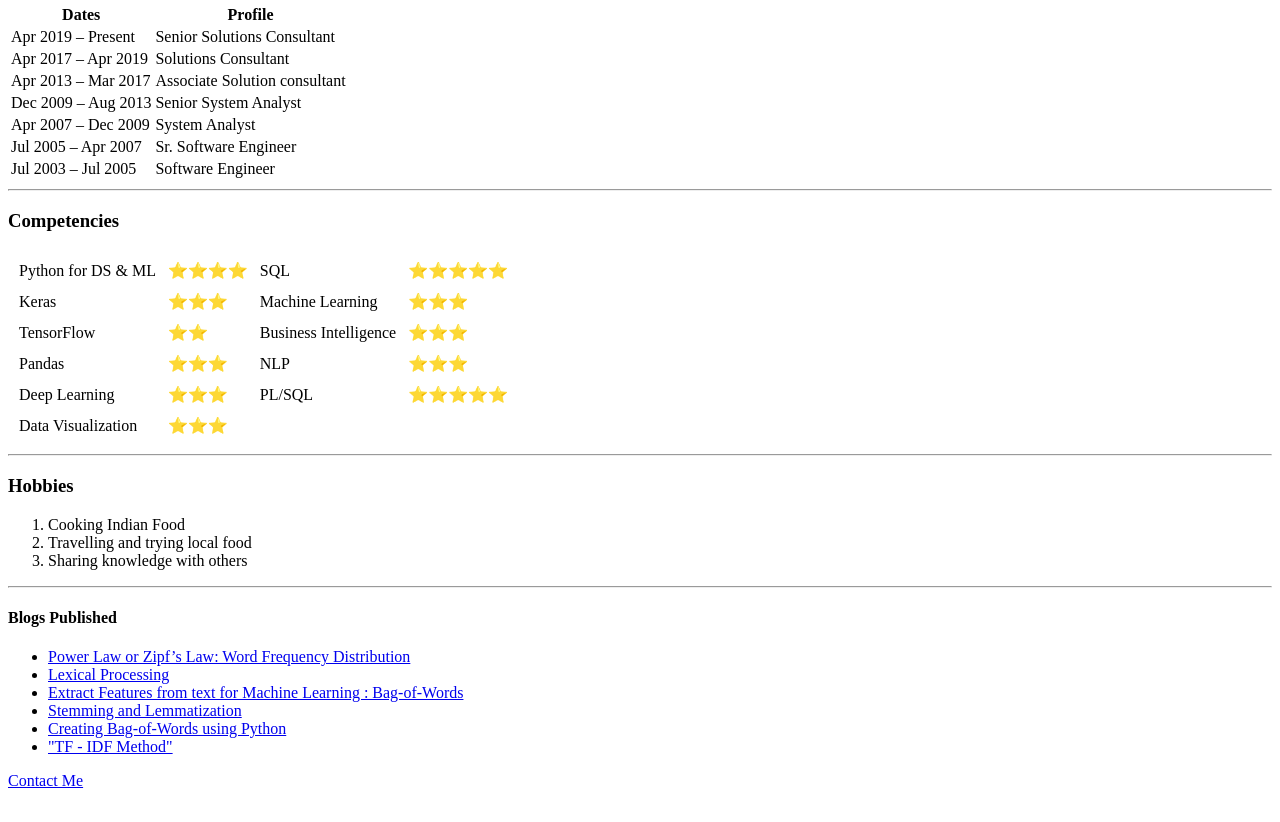
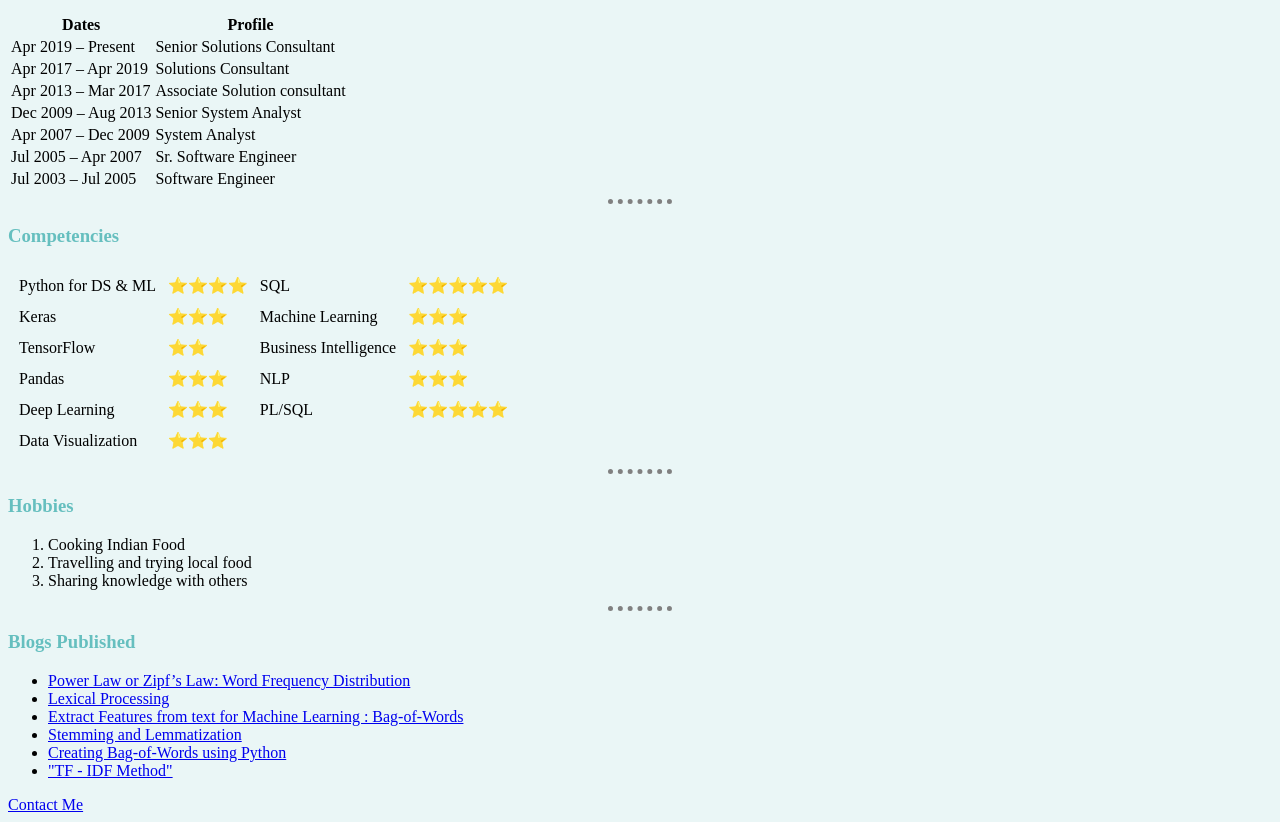
Before and after one commit to manojrustagi79/ManojProfile, a plain HTML site: page index.html in a window 1280 px wide. Shown: the part 434-1256 px from the top of the page. Before the commit the page ends 1232 px from the top, so only its background shows below. Drawn offline with Linux system fonts and the light colour scheme.

Commit message:
Version:2.0 with CSS Basics

```diff
--- /dev/null
+++ b/css/style.css
@@ -0,0 +1,11 @@
+body {background-color: #eaf6f6;}
+hr {
+    border-style: none;
+    height: 2px;
+    border-top-style: dotted;
+    border-color: grey;
+    border-width: 5px;
+    width: 5%;
+   }
+h1{color: #66bfbf;}
+  h3{color: #66bfbf;}
--- a/index.html
+++ b/index.html
@@ -3,6 +3,7 @@
   <head>
     <meta charset="utf-8">
     <title>Manoj Personal Site</title>
+    <link rel="stylesheet" href="css/style.css">
   </head>
   <body>
     <table cellspacing ="20">
@@ -201,7 +202,7 @@
       </li>
     </ol>
     <hr>
-    <h4>Blogs Published</h4>
+    <h3>Blogs Published</h3>
     <ul>
       <li>
         <a href = "http://learnmlwithmanoj.blogspot.com/2020/05/power-law-or-zipfs-law-word-frequency.html"> Power Law or Zipf’s Law: Word Frequency Distribution</a>
```
Also changed, not shown: ContactMe.html (+1 -0 lines).
